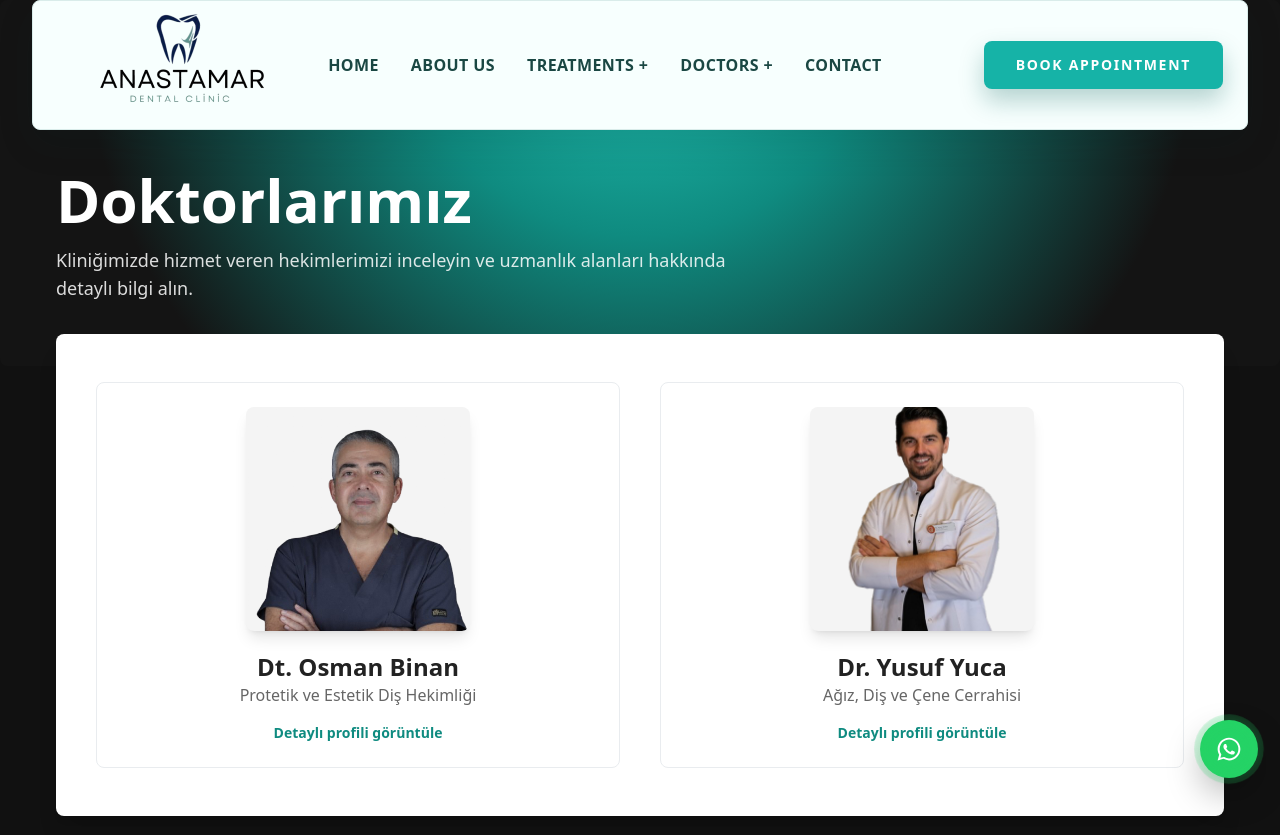
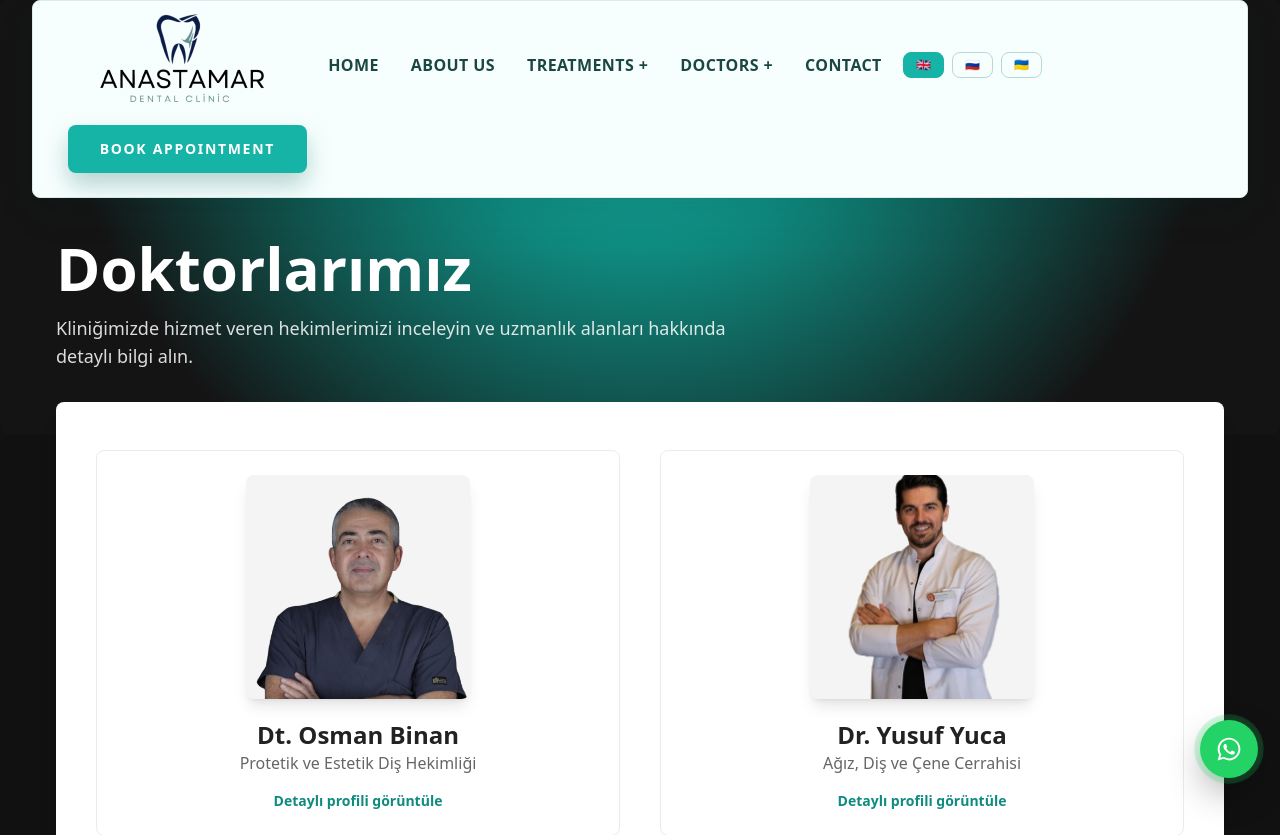
Before and after one commit to ibrahimtkmz/antasmardentalclinic, a Next.js app: page /doctors in a window 1280 px wide. Shown: the top 835 px of the page. Built offline with nearby package versions, Linux system fonts and the light colour scheme.

Commit message:
Add EN/RU/UK language switcher with global provider

```diff
--- a/app/components/Footer.jsx
+++ b/app/components/Footer.jsx
@@ -1,3 +1,7 @@
+'use client';
+
+import { useLanguage } from './LanguageProvider';
+
 const quickLinks = [
   { label: 'Home', href: '/' },
   { label: 'About Us', href: '/about-us' },
@@ -16,6 +20,7 @@ const services = [
 ];
 
 export default function Footer() {
+  const { t } = useLanguage();
   return (
     <footer className="mt-8 border-t border-white/10 bg-[#031416] footer-hex-pattern text-[#9cc9c5] overflow-hidden sm:mt-10">
       <div className="page-shell px-6 py-10 md:px-8 md:py-14 lg:py-20">
@@ -43,9 +48,9 @@ export default function Footer() {
           </div>
 
           <div className="grid grid-cols-2 gap-6 text-left lg:contents">
-          {/* Quick Links Column */}
+          {/* {t.footerQuick} Column */}
           <div className="mx-auto w-full max-w-[180px] lg:mx-0 lg:max-w-none">
-            <h3 className="text-2xl font-bold text-white md:text-3xl">Quick Links</h3>
+            <h3 className="text-2xl font-bold text-white md:text-3xl">{t.footerQuick}</h3>
             <div className="mt-3 h-1 w-16 rounded bg-[#5fe2d6] md:mt-4 md:w-24" />
             <ul className="mt-4 space-y-2 text-sm sm:text-base md:mt-8 md:space-y-5 md:text-[22px]">
               {quickLinks.map((item) => (
@@ -58,7 +63,7 @@ export default function Footer() {
 
           {/* Services Column */}
           <div className="mx-auto w-full max-w-[180px] lg:mx-0 lg:max-w-none">
-            <h3 className="text-2xl font-bold text-white md:text-3xl">Popular Services</h3>
+            <h3 className="text-2xl font-bold text-white md:text-3xl">{t.footerServices}</h3>
             <div className="mt-3 h-1 w-16 rounded bg-[#5fe2d6] md:mt-4 md:w-24" />
             <ul className="mt-4 space-y-2 text-sm sm:text-base md:mt-8 md:space-y-4 md:text-[21px]">
               {services.map((item) => (
--- a/app/components/Header.jsx
+++ b/app/components/Header.jsx
@@ -1,9 +1,11 @@
 'use client';
 
 import { useState } from 'react';
+import { LANGUAGES, useLanguage } from './LanguageProvider';
 
 export default function Header() {
   const [mobileMenuOpen, setMobileMenuOpen] = useState(false);
+  const { t, language, changeLanguage } = useLanguage();
 
   const toggleMobileMenu = () => setMobileMenuOpen((prev) => !prev);
 
@@ -26,11 +28,11 @@ export default function Header() {
         </div>
 
         <nav className="hidden flex-wrap items-center justify-center gap-x-8 gap-y-3 text-sm font-bold uppercase tracking-wide text-[#1a4743] md:flex lg:text-base">
-          <a href="/" className="transition hover:text-[#16b3a7]">Home</a>
-          <a href="/about-us" className="transition hover:text-[#16b3a7]">About Us</a>
+          <a href="/" className="transition hover:text-[#16b3a7]">{t.navHome}</a>
+          <a href="/about-us" className="transition hover:text-[#16b3a7]">{t.navAbout}</a>
 
           <div className="group relative">
-            <a href="/treatments" className="transition hover:text-[#16b3a7]">Treatments +</a>
+            <a href="/treatments" className="transition hover:text-[#16b3a7]">{t.navTreatments} +</a>
             <div className="invisible absolute left-1/2 top-full z-30 mt-3 w-52 -translate-x-1/2 rounded-2xl border border-[#d8efec] bg-white p-2 opacity-0 shadow-lg transition duration-200 group-hover:visible group-hover:opacity-100">
               <a href="/treatments/hollywood-smile" className="block rounded-xl px-3 py-2 text-xs font-semibold text-[#1a4743] transition hover:bg-[#eaf9f7] hover:text-[#0f8b80] md:text-sm">Hollywood Smile</a>
               <a href="/treatments/dental-implant" className="mt-1 block rounded-xl px-3 py-2 text-xs font-semibold text-[#1a4743] transition hover:bg-[#eaf9f7] hover:text-[#0f8b80] md:text-sm">Dental Implant</a>
@@ -41,12 +43,26 @@ export default function Header() {
             </div>
           </div>
 
-          <a href="/doctors" className="transition hover:text-[#16b3a7]">Doctors +</a>
-          <a href="/contact" className="transition hover:text-[#16b3a7]">Contact</a>
+          <a href="/doctors" className="transition hover:text-[#16b3a7]">{t.navDoctors} +</a>
+          <a href="/contact" className="transition hover:text-[#16b3a7]">{t.navContact}</a>
         </nav>
 
+
+        <div className="hidden items-center gap-2 md:flex">
+          {LANGUAGES.map((lang) => (
+            <button
+              key={lang.code}
+              type="button"
+              onClick={() => changeLanguage(lang.code)}
+              className={`rounded-full border px-3 py-1 text-xs font-bold ${language === lang.code ? 'border-[#16b3a7] bg-[#16b3a7] text-white' : 'border-[#b7d8d4] text-[#1a4743]'}`}
+            >
+              {lang.icon}
+            </button>
+          ))}
+        </div>
+
         <div className="hidden justify-center md:flex md:justify-end">
-          <a href="/contact" className="inline-flex h-12 items-center justify-center rounded-full bg-[#16b3a7] px-8 text-sm font-extrabold uppercase tracking-[0.12em] text-white shadow-[0_12px_24px_rgba(12,96,90,0.28)] transition hover:bg-[#12998e]">Book Appointment</a>
+          <a href="/contact" className="inline-flex h-12 items-center justify-center rounded-full bg-[#16b3a7] px-8 text-sm font-extrabold uppercase tracking-[0.12em] text-white shadow-[0_12px_24px_rgba(12,96,90,0.28)] transition hover:bg-[#12998e]">{t.book}</a>
         </div>
 
         <div className="flex items-center justify-end md:hidden">
@@ -68,9 +84,9 @@ export default function Header() {
       {mobileMenuOpen && (
         <div className="bg-transparent px-4 pb-6 pt-4 md:hidden">
           <nav className="flex flex-col gap-2 rounded-2xl border border-[#d9ecea] bg-white p-3 text-sm font-bold uppercase tracking-wide text-[#1a4743] shadow-sm">
-            <a href="/" onClick={closeMobileMenu} className="rounded-lg px-2 py-1 transition hover:bg-[#e8f7f5]">Home</a>
-            <a href="/about-us" onClick={closeMobileMenu} className="rounded-lg px-2 py-1 transition hover:bg-[#e8f7f5]">About Us</a>
-            <a href="/treatments" onClick={closeMobileMenu} className="rounded-lg px-2 py-1 transition hover:bg-[#e8f7f5]">Treatments</a>
+            <a href="/" onClick={closeMobileMenu} className="rounded-lg px-2 py-1 transition hover:bg-[#e8f7f5]">{t.navHome}</a>
+            <a href="/about-us" onClick={closeMobileMenu} className="rounded-lg px-2 py-1 transition hover:bg-[#e8f7f5]">{t.navAbout}</a>
+            <a href="/treatments" onClick={closeMobileMenu} className="rounded-lg px-2 py-1 transition hover:bg-[#e8f7f5]">{t.navTreatments}</a>
             <div className="ml-3 flex flex-col gap-1 text-[11px] font-semibold uppercase tracking-[0.08em] text-[#1f5f59]">
               <a href="/treatments/hollywood-smile" onClick={closeMobileMenu} className="rounded-lg px-2 py-1 normal-case tracking-normal transition hover:bg-[#e8f7f5]">Hollywood Smile</a>
               <a href="/treatments/dental-implant" onClick={closeMobileMenu} className="rounded-lg px-2 py-1 normal-case tracking-normal transition hover:bg-[#e8f7f5]">Dental Implant</a>
@@ -79,9 +95,15 @@ export default function Header() {
               <a href="/treatments/dental-bone-graft" onClick={closeMobileMenu} className="rounded-lg px-2 py-1 normal-case tracking-normal transition hover:bg-[#e8f7f5]">Dental Bone Graft</a>
               <a href="/treatments/sinus-lift" onClick={closeMobileMenu} className="rounded-lg px-2 py-1 normal-case tracking-normal transition hover:bg-[#e8f7f5]">Sinus Lift</a>
             </div>
-            <a href="/doctors" onClick={closeMobileMenu} className="rounded-lg px-2 py-1 transition hover:bg-[#e8f7f5]">Doctors</a>
-            <a href="/contact" onClick={closeMobileMenu} className="rounded-lg px-2 py-1 transition hover:bg-[#e8f7f5]">Contact</a>
+            <a href="/doctors" onClick={closeMobileMenu} className="rounded-lg px-2 py-1 transition hover:bg-[#e8f7f5]">{t.navDoctors}</a>
+            <a href="/contact" onClick={closeMobileMenu} className="rounded-lg px-2 py-1 transition hover:bg-[#e8f7f5]">{t.navContact}</a>
           </nav>
+            <div className="mt-2 flex gap-2">
+              {LANGUAGES.map((lang) => (
+                <button key={lang.code} type="button" onClick={() => changeLanguage(lang.code)} className={`rounded-full border px-3 py-1 text-xs ${language === lang.code ? 'border-[#16b3a7] bg-[#16b3a7] text-white' : 'border-[#c8e3df] text-[#1a4743]'}`}>{lang.icon} {lang.code.toUpperCase()}</button>
+              ))}
+            </div>
+
         </div>
       )}
     </header>
--- /dev/null
+++ b/app/components/LanguageProvider.jsx
@@ -0,0 +1,52 @@
+'use client';
+
+import { createContext, useContext, useEffect, useMemo, useState } from 'react';
+
+const LanguageContext = createContext();
+
+export const LANGUAGES = [
+  { code: 'en', label: 'English', icon: '🇬🇧' },
+  { code: 'ru', label: 'Русский', icon: '🇷🇺' },
+  { code: 'uk', label: 'Українська', icon: '🇺🇦' },
+];
+
+export const translations = {
+  en: {
+    navHome: 'Home', navAbout: 'About Us', navTreatments: 'Treatments', navDoctors: 'Doctors', navContact: 'Contact', book: 'Book Appointment',
+    why: 'Why', clinic: 'Anastamar Clinic', playVideo: 'Play Video', close: 'Close', learnMore: 'Learn More', expYears: 'Experience Years', happyPatients: 'Happy Patients',
+    footerQuick: 'Quick Links', footerServices: 'Popular Services',
+  },
+  ru: {
+    navHome: 'Главная', navAbout: 'О нас', navTreatments: 'Лечение', navDoctors: 'Врачи', navContact: 'Контакты', book: 'Записаться',
+    why: 'Почему', clinic: 'Клиника Anastamar', playVideo: 'Смотреть', close: 'Закрыть', learnMore: 'Подробнее', expYears: 'Лет опыта', happyPatients: 'Счастливых пациентов',
+    footerQuick: 'Быстрые ссылки', footerServices: 'Популярные услуги',
+  },
+  uk: {
+    navHome: 'Головна', navAbout: 'Про нас', navTreatments: 'Лікування', navDoctors: 'Лікарі', navContact: 'Контакти', book: 'Записатися',
+    why: 'Чому', clinic: 'Клініка Anastamar', playVideo: 'Дивитись', close: 'Закрити', learnMore: 'Детальніше', expYears: 'Років досвіду', happyPatients: 'Щасливих пацієнтів',
+    footerQuick: 'Швидкі посилання', footerServices: 'Популярні послуги',
+  },
+};
+
+export function LanguageProvider({ children }) {
+  const [language, setLanguage] = useState('en');
+
+  useEffect(() => {
+    const stored = window.localStorage.getItem('site-language');
+    if (stored && translations[stored]) setLanguage(stored);
+  }, []);
+
+  const changeLanguage = (code) => {
+    setLanguage(code);
+    window.localStorage.setItem('site-language', code);
+    document.documentElement.lang = code;
+  };
+
+  const value = useMemo(() => ({ language, changeLanguage, t: translations[language] || translations.en }), [language]);
+
+  return <LanguageContext.Provider value={value}>{children}</LanguageContext.Provider>;
+}
+
+export function useLanguage() {
+  return useContext(LanguageContext);
+}
--- a/app/layout.jsx
+++ b/app/layout.jsx
@@ -1,5 +1,6 @@
 import './globals.css';
 import WhatsAppButton from './components/WhatsAppButton';
+import { LanguageProvider } from './components/LanguageProvider';
 
 export const metadata = {
   title: 'Anastamar Dental Clinic',
@@ -10,7 +11,7 @@ export const metadata = {
 export default function RootLayout({ children }) {
   return (
     <html lang="en">
-      <body>{children}<WhatsAppButton /></body>
+      <body><LanguageProvider>{children}<WhatsAppButton /></LanguageProvider></body>
     </html>
   );
 }
```
Also changed, not shown: app/components/WhyClinicSection.jsx (+9 -7 lines).
